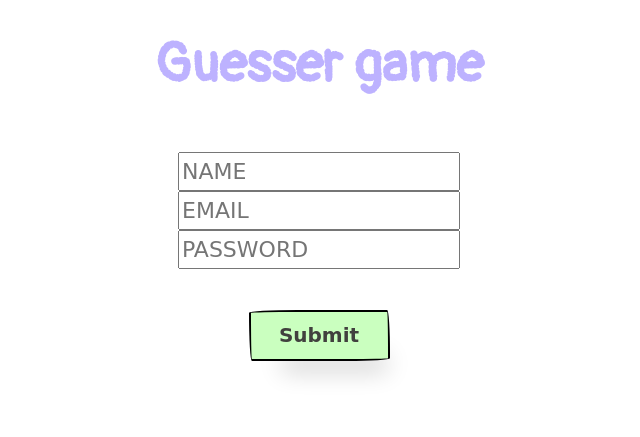
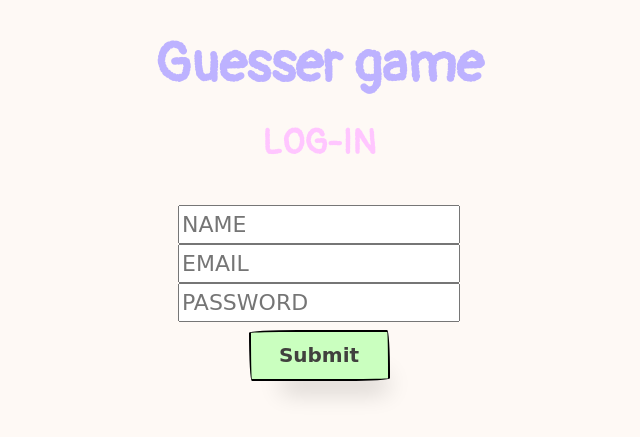
Before and after one commit to nanavar/guesser-game-app, a Flask app: page / in a window 1280 px wide. Shown: the part 65-502 px from the top of the page, without its empty margins (321-961 px from the left). Run offline with Flask 2, Linux system fonts and the light colour scheme; some web fonts are replaced.

Commit message:
Extra styling

```diff
--- a/main.py
+++ b/main.py
@@ -108,9 +108,11 @@ def profile_edit():
     elif request.method == "POST":
         name = request.form.get("name")
         email = request.form.get("email")
+        password = request.form.get("password")
 
         user.name = name
         user.email = email
+        user.password = password
 
         db.session.add(user)
         db.session.commit()
--- a/static/css/style.css
+++ b/static/css/style.css
@@ -1,7 +1,7 @@
 body {
     font-family: 'Gaegu', cursive;
     font-size: 22px;
-    background-image: url("/img/bg.jpg")
+    background-image: url("/img/bg.jpg");
     background-repeat: no-repeat;
     background-position: center;
 }
@@ -11,6 +11,13 @@ h1 {
     font-size: 55px;
     font-weight: bold;
     color: #BDB2FF;
+}
+
+h2 {
+    font-family: 'Pangolin', cursive;
+    font-size: 35px;
+    font-weight: bold;
+    color: #FFC6FF;
 }
 
 .button1 {
@@ -157,5 +164,9 @@ a:active {
 }
 
 nav-link:hover {
-    color: #FFC6FF;
+    color: #FFC6FF !important;
 }
+
+label {
+    font-weight: bold;
+}
--- a/templates/index.html
+++ b/templates/index.html
@@ -2,6 +2,7 @@
 
 {% block content %}
 {% if user and user.secret_number %}
+<h3>Guess a random number between 1 and 30.</h3>
 <br>
     <form method="post" action="/result">
         <input type="text" name="guess" placeholder="Enter your guess">
@@ -11,11 +12,14 @@
             </div>
     </form>
 {% else %}
+<h2>LOG-IN</h2>
 <br>
     <form method="post" action="/login">
-        <input type="text" name="user-name" placeholder="NAME"><br>
-        <input type="email" name="user-email" placeholder="EMAIL"><br>
-        <input type="password" name="user-password" placeholder="PASSWORD"><br>
+        <input type="text" name="user-name" placeholder="NAME">
+        <br>
+        <input type="email" name="user-email" placeholder="EMAIL">
+        <br>
+        <input type="password" name="user-password" placeholder="PASSWORD">
         <br>
             <div class="d-grid gap-2 col-6 mx-auto mt-2">
                 <button class="button1" type="submit">Submit</button>
--- a/templates/user_details.html
+++ b/templates/user_details.html
@@ -8,5 +8,7 @@
     <b>NAME: </b> {{ user.name }}
     <br>
     <b>EMAIL: </b> {{ user.email }}
+    <br>
+    <b>TOP SCORE:</b>
 </ul>
 {% endblock content %}
```
Also changed, not shown: templates/profile_edit.html (+9 -2 lines).
